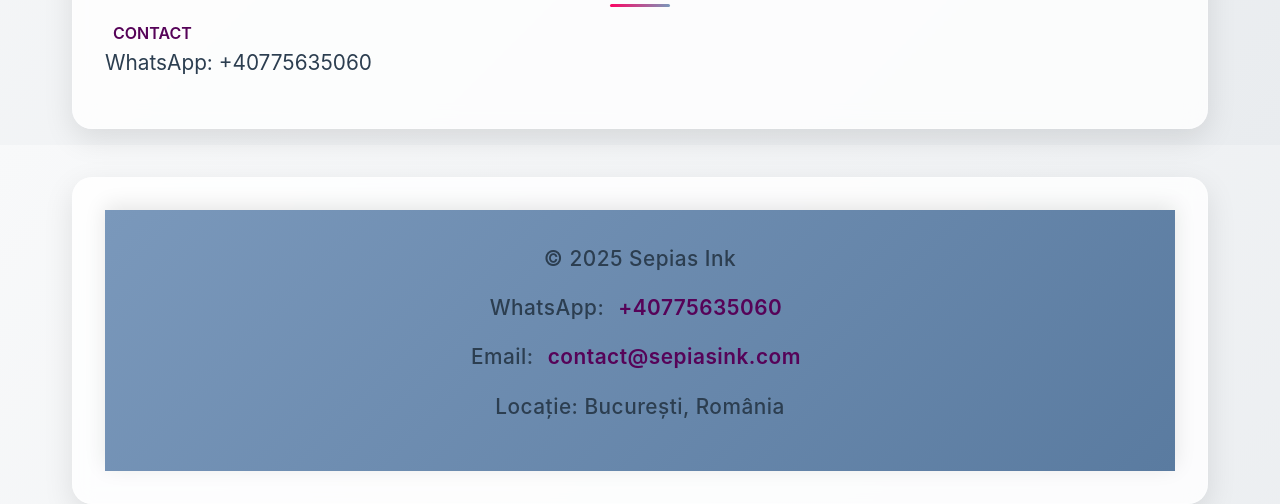
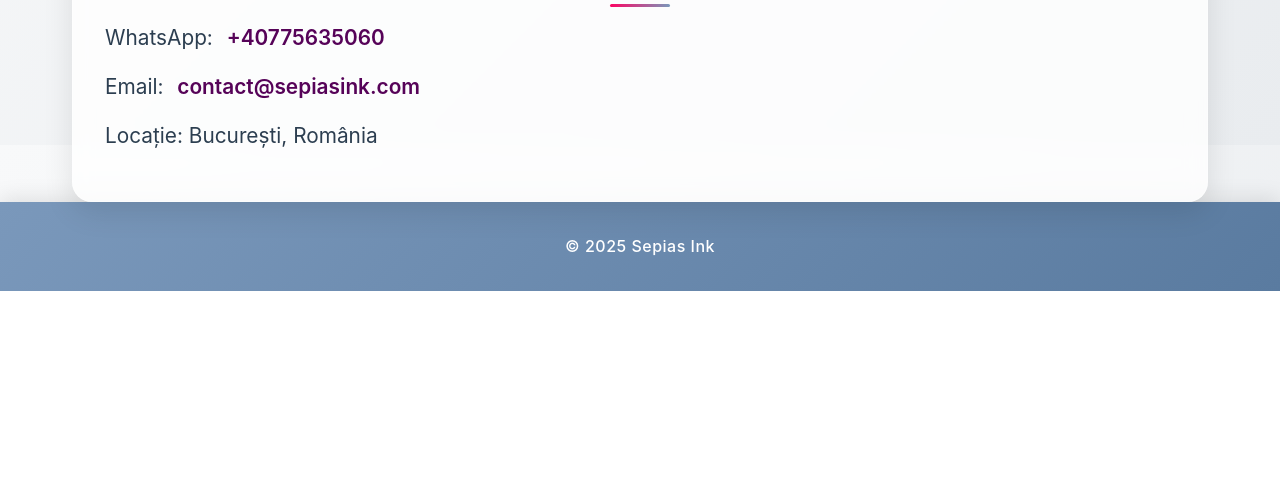
Before and after one commit to StefanNeacsu122/StefanNeacsu122.github.io, a website: page index.html in a window 1280 px wide. Shown: the part 655-1159 px from the top of the page. After the commit the page ends 946 px from the top, so only its background shows below. Drawn offline with Linux system fonts and the light colour scheme.

Commit message:
Move contact info and fix footer consistency

```diff
--- a/index.html
+++ b/index.html
@@ -33,16 +33,14 @@
       </header>
       <section class="contact">
         <h2>Contact</h2>
-        <a href="#contact">CONTACT</a>
-        <p>WhatsApp: +40775635060</p>
+        <p>WhatsApp: <a href="https://wa.me/40775635060" target="_blank">+40775635060</a></p>
+        <p>Email: <a href="mailto:contact@sepiasink.com">contact@sepiasink.com</a></p>
+        <p>Locație: București, România</p>
       </section>
-    <section class="contact" id="contact">
+    </div>
     <footer class="site-footer">
       <p>© 2025 Sepias Ink</p>
-      <p>WhatsApp: <a href="https://wa.me/40775635060" target="_blank">+40775635060</a></p>
-      <p>Email: <a href="mailto:contact@sepiasink.com">contact@sepiasink.com</a></p>
-      <p>Locație: București, România</p>
-
+    </footer>
   </div>
 </body>
 
```
